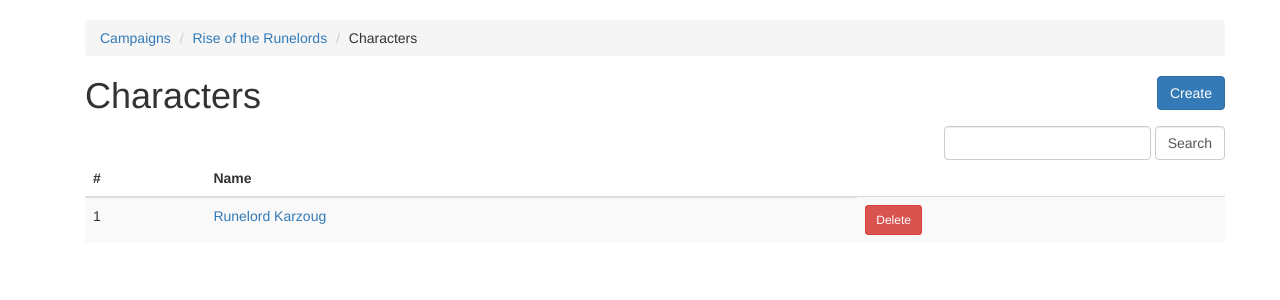
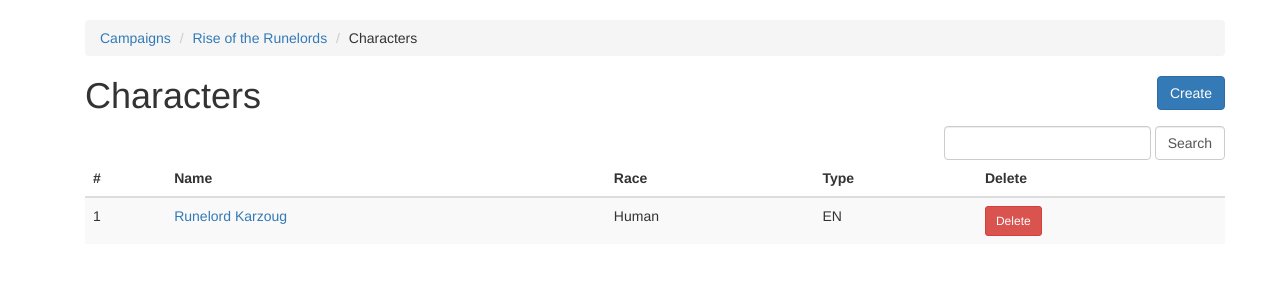
Before and after one commit to flordelis/django_rpg, a Django app: page /campaign/1/character/ in a window 1280 px wide. Shown: the part 52-352 px from the top of the page. Run offline with Django 3.2, Linux system fonts and the light colour scheme; a user stored in the database is signed in; data comes from the database, SQL or seed files in the repository; some libraries are stand-ins or nearby versions.

Commit message:
Character index update

```diff
--- a/rpg_base/templates/character/index.html
+++ b/rpg_base/templates/character/index.html
@@ -18,6 +18,9 @@
         <tr>
             <th>#</th>
             <th>Name</th>
+            <th>Race</th>
+            <th>Type</th>
+            <th>Delete</th>
         </tr>
         </thead>
         <tbody>
@@ -25,6 +28,8 @@
             <tr>
                 <td>{{ forloop.counter }}</td>
                 <td><a href="{% url 'character_view' campaign.pk object.pk %}">{{ object.name }}</a></td>
+                <td>{{ object.race }}</td>
+                <td>{{ object.type }}</td>
                 <td><a href="{% url 'character_index' campaign.pk %}"><span class="btn btn-sm btn-danger">Delete</span></a></td>
             </tr>
         {% endfor %}
```
